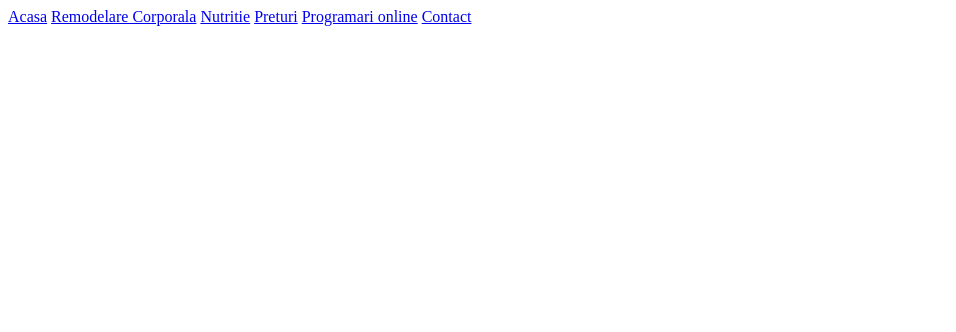
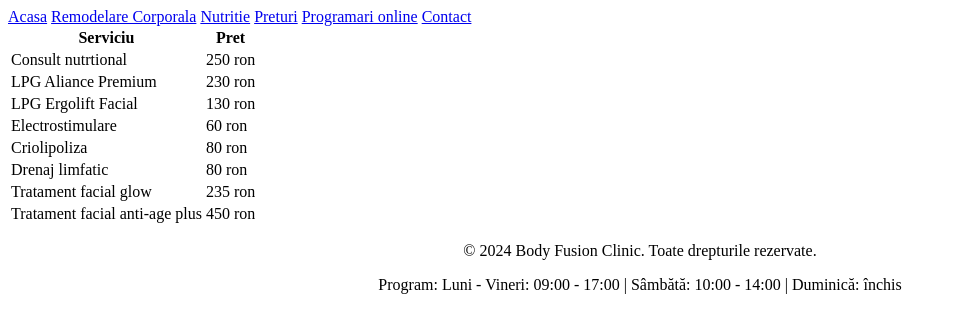
Before and after one commit to matildanegoita/TechTrek, a plain HTML site: page preturi.html in a window 1280 px wide. Shown: the whole page, without its empty margins (0-956 px from the left). Drawn offline with Linux system fonts and the light colour scheme.

Commit message:
Am inceput pagina preturi

```diff
--- a/preturi.html
+++ b/preturi.html
@@ -14,3 +14,57 @@
             <a href="programari.html">Programari online</a>
             <a href="contact.html">Contact</a>
         </nav>
+<div>
+    <table>
+        <tr>
+            <th>Serviciu</th>
+            <th>Pret</th>
+        </tr>
+
+        <tr>
+            <td>Consult nutrtional</td>
+            <td>250 ron</td>
+        </tr>
+
+        <tr>
+            <td>LPG Aliance Premium</td>
+            <td>230 ron</td>
+        </tr>
+
+        <tr>
+            <td>LPG Ergolift Facial</td>
+            <td>130 ron</td>
+        </tr>
+
+        <tr>
+            <td>Electrostimulare</td>
+            <td>60 ron</td>
+        </tr>
+
+        <tr>
+            <td>Criolipoliza</td>
+            <td>80 ron</td>
+        </tr>
+
+        <tr>
+            <td>Drenaj limfatic</td>
+            <td>80 ron</td>
+        </tr>
+
+        <tr>
+            <td>Tratament facial glow</td>
+            <td>235 ron</td>
+        </tr>
+
+        <tr>
+            <td>Tratament facial anti-age plus</td>
+            <td>450 ron</td>
+        </tr>
+    </table>
+</div>
+<footer style="text-align: center; margin-top: auto;">
+    <p>&copy; 2024 Body Fusion Clinic. Toate drepturile rezervate.</p>
+    <p>Program: Luni - Vineri: 09:00 - 17:00 | Sâmbătă: 10:00 - 14:00 | Duminică: închis</p>
+</footer>
+</body>
+</html>
```
